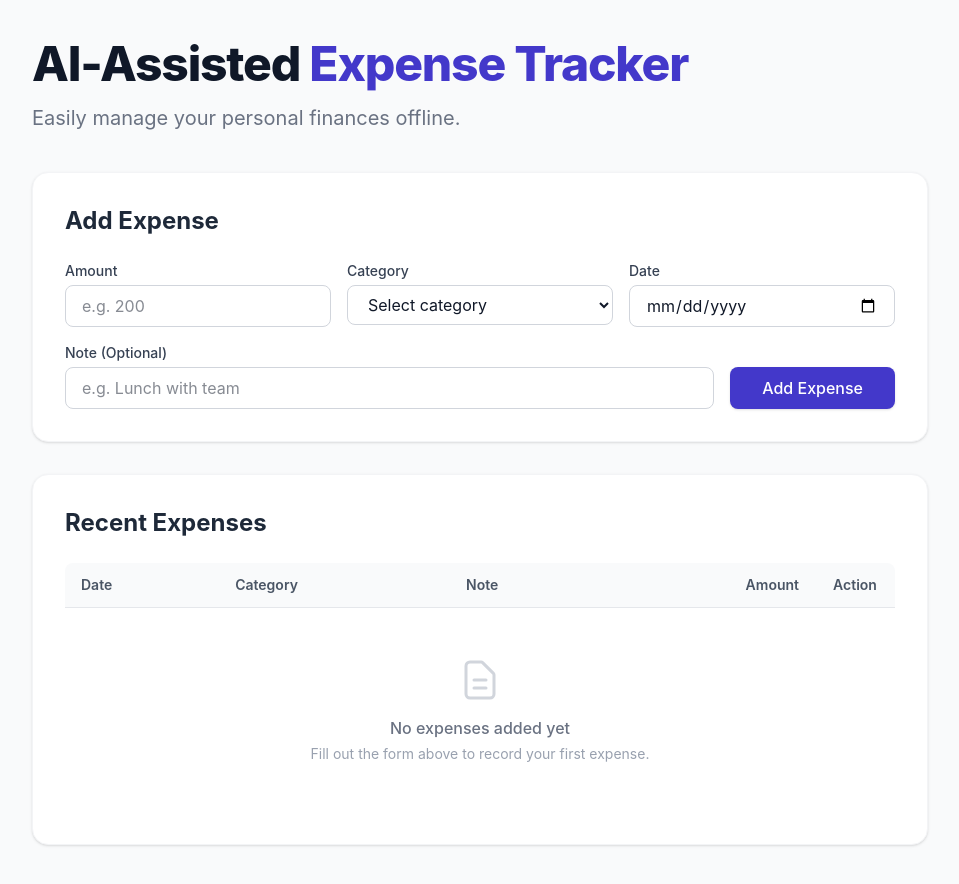
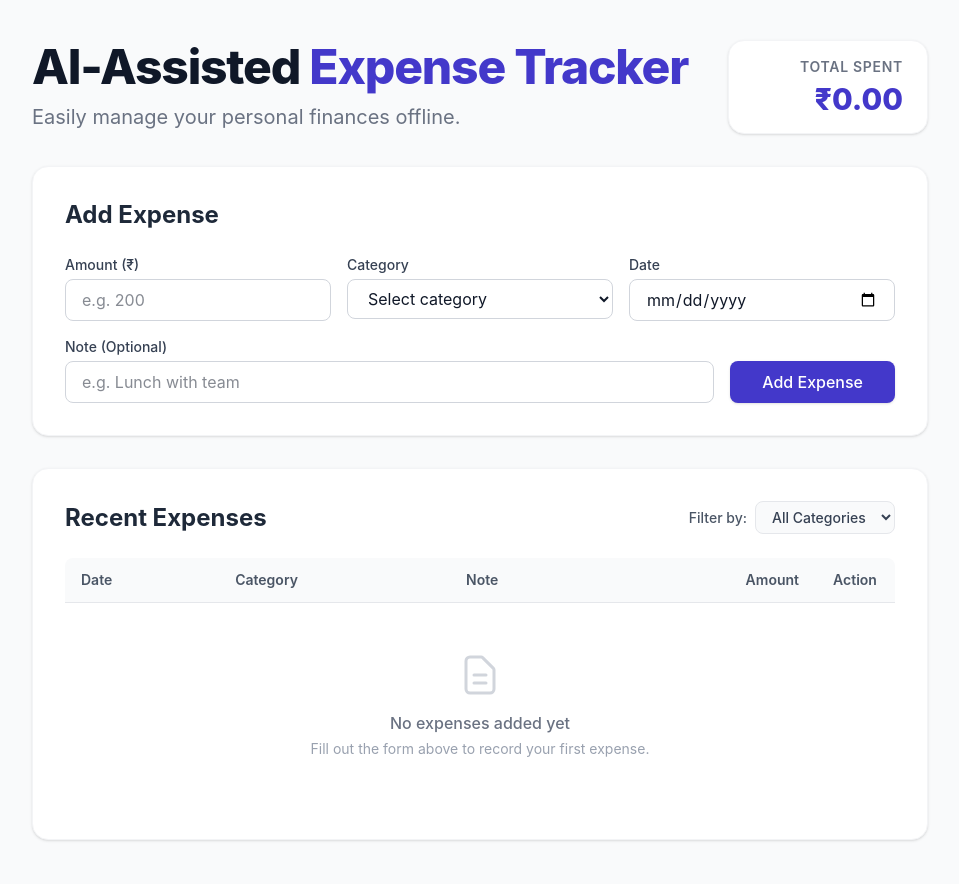
Before and after one commit to TrishaDevadhe/Expense_Tracker, a React (Vite) app: page / in a window 1280 px wide. Shown: the whole page, without its empty margins (160-1119 px from the left). Built offline with nearby package versions, Linux system fonts and the light colour scheme.

Commit message:
Commit 4: Total Summary + Filtering Feature

```diff
--- a/src/App.jsx
+++ b/src/App.jsx
@@ -9,6 +9,9 @@ function App() {
   const [category, setCategory] = useState('');
   const [date, setDate] = useState('');
   const [note, setNote] = useState('');
+
+  // Filter state
+  const [filterCategory, setFilterCategory] = useState('All');
 
   // Validation & feedback states
   const [errors, setErrors] = useState({});
@@ -74,18 +77,38 @@ function App() {
     localStorage.setItem('expenses', JSON.stringify(updatedExpenses));
   };
 
-  // Sort expenses by date (most recent first)
-  const sortedExpenses = [...expenses].sort((a, b) => new Date(b.date) - new Date(a.date));
+  // 1. FILTERING LOGIC
+  const filteredExpenses = filterCategory === 'All'
+    ? expenses
+    : expenses.filter(expense => expense.category === filterCategory);
+
+  // 2. SORTING LOGIC
+  const sortedExpenses = [...filteredExpenses].sort((a, b) => new Date(b.date) - new Date(a.date));
+
+  // 3. TOTAL CALCULATION LOGIC
+  const totalSpent = sortedExpenses.reduce((sum, expense) => sum + expense.amount, 0);
 
   return (
     <div className="min-h-screen p-6 sm:p-10 font-sans bg-gray-50 text-gray-900">
-      <header className="max-w-4xl mx-auto mb-10 text-center sm:text-left">
+      <header className="max-w-4xl mx-auto mb-8 text-center sm:text-left flex flex-col sm:flex-row sm:items-center justify-between gap-6">
+        <div>
           <h1 className="text-4xl font-extrabold tracking-tight text-gray-900 sm:text-5xl">
             AI-Assisted <span className="text-primary-600">Expense Tracker</span>
           </h1>
-        <p className="mt-4 text-xl text-gray-500">
+          <p className="mt-3 text-xl text-gray-500">
             Easily manage your personal finances offline.
           </p>
+        </div>
+
+        {/* Total Summary Display */}
+        <div className="bg-white px-6 py-4 rounded-2xl shadow-sm border border-gray-100 flex flex-col items-center sm:items-end min-w-[200px]">
+          <span className="text-sm font-semibold text-gray-500 uppercase tracking-wider mb-1">
+            {filterCategory === 'All' ? 'Total Spent' : `${filterCategory} Total`}
+          </span>
+          <span className="text-3xl font-extrabold text-primary-600">
+            ₹{totalSpent.toLocaleString('en-IN', { minimumFractionDigits: 2, maximumFractionDigits: 2 })}
+          </span>
+        </div>
       </header>
 
       <main className="max-w-4xl mx-auto space-y-8">
@@ -103,7 +126,7 @@ function App() {
           <form className="flex flex-col gap-4" onSubmit={handleAddExpense}>
             <div className="flex flex-col sm:flex-row gap-4">
               <div className="flex-1">
-                <label className="block text-sm font-medium text-gray-700 mb-1" htmlFor="amount">Amount</label>
+                <label className="block text-sm font-medium text-gray-700 mb-1" htmlFor="amount">Amount (₹)</label>
                 <input
                   type="number" id="amount" step="0.01" placeholder="e.g. 200"
                   value={amount} onChange={(e) => setAmount(e.target.value)}
@@ -164,8 +187,29 @@ function App() {
 
         {/* Expenses List Section */}
         <section className="bg-white p-6 md:p-8 rounded-2xl shadow-sm border border-gray-100">
-          <div className="flex justify-between items-center mb-6">
+          <div className="flex flex-col sm:flex-row justify-between items-start sm:items-center mb-6 gap-4">
             <h2 className="text-2xl font-bold text-gray-800">Recent Expenses</h2>
+
+            {/* Category Filter Dropdown */}
+            <div className="flex items-center gap-2">
+              <label htmlFor="filter" className="text-sm font-medium text-gray-600 whitespace-nowrap">Filter by:</label>
+              <select
+                id="filter"
+                value={filterCategory}
+                onChange={(e) => setFilterCategory(e.target.value)}
+                className="px-3 py-1.5 bg-gray-50 border border-gray-200 rounded-lg text-sm focus:ring-2 focus:ring-primary-500 outline-none transition-shadow cursor-pointer font-medium text-gray-700"
+              >
+                <option value="All">All Categories</option>
+                <option value="Food & Drink">Food & Drink</option>
+                <option value="Transport">Transport</option>
+                <option value="Housing">Housing</option>
+                <option value="Health">Health</option>
+                <option value="Entertainment">Entertainment</option>
+                <option value="Shopping">Shopping</option>
+                <option value="Education">Education</option>
+                <option value="Other">Other</option>
+              </select>
+            </div>
           </div>
 
           <div className="overflow-x-auto">
@@ -193,7 +237,7 @@ function App() {
                         {expense.note || <span className="text-gray-300 italic">None</span>}
                       </td>
                       <td className="py-4 px-4 text-sm font-bold text-gray-900 text-right whitespace-nowrap">
-                        ${expense.amount.toFixed(2)}
+                        ₹{expense.amount.toLocaleString('en-IN', { minimumFractionDigits: 2, maximumFractionDigits: 2 })}
                       </td>
                       <td className="py-4 px-4 text-center">
                         <button
@@ -217,11 +261,24 @@ function App() {
                   <tr>
                     <td colSpan="5" className="py-12 text-center">
                       <div className="flex flex-col items-center justify-center text-gray-400">
+                        {/* Dynamic Empty State Icon based on context */}
+                        {expenses.length === 0 ? (
+                          <>
                             <svg xmlns="http://www.w3.org/2000/svg" className="h-12 w-12 mb-3 text-gray-300" fill="none" viewBox="0 0 24 24" stroke="currentColor">
                               <path strokeLinecap="round" strokeLinejoin="round" strokeWidth="1.5" d="M9 12h6m-6 4h6m2 5H7a2 2 0 01-2-2V5a2 2 0 012-2h5.586a1 1 0 01.707.293l5.414 5.414a1 1 0 01.293.707V19a2 2 0 01-2 2z" />
                             </svg>
                             <p className="text-base font-medium text-gray-500">No expenses added yet</p>
                             <p className="text-sm mt-1">Fill out the form above to record your first expense.</p>
+                          </>
+                        ) : (
+                          <>
+                            <svg xmlns="http://www.w3.org/2000/svg" className="h-12 w-12 mb-3 text-gray-300" fill="none" viewBox="0 0 24 24" stroke="currentColor">
+                              <path strokeLinecap="round" strokeLinejoin="round" strokeWidth="1.5" d="M21 21l-6-6m2-5a7 7 0 11-14 0 7 7 0 0114 0z" />
+                            </svg>
+                            <p className="text-base font-medium text-gray-500">No expenses in this category</p>
+                            <p className="text-sm mt-1">Try selecting a different filter above.</p>
+                          </>
+                        )}
                       </div>
                     </td>
                   </tr>
```
Lines whose indentation alone changed are shown as unchanged.
